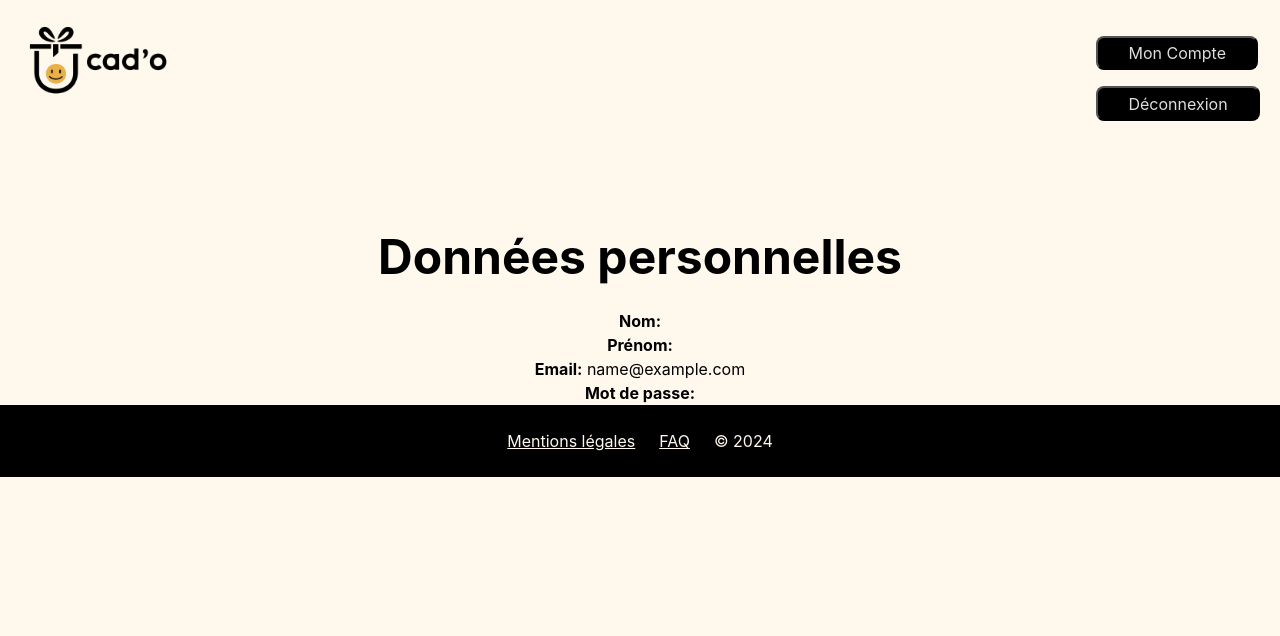
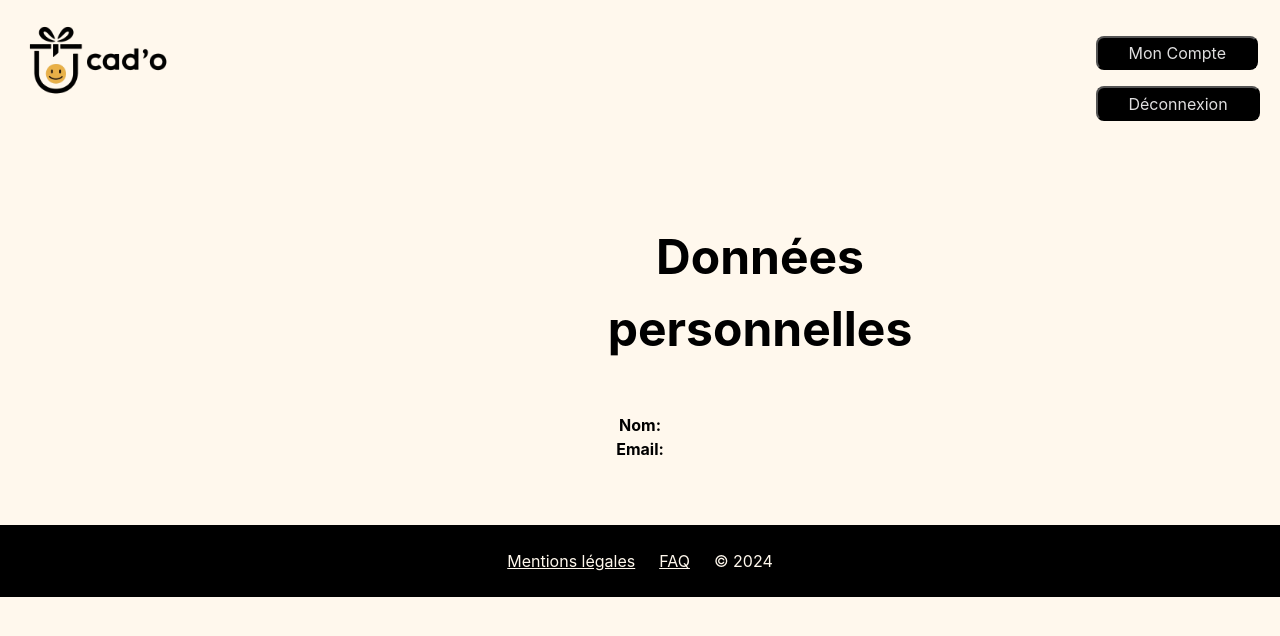
Before and after one commit to yanis-lannabi/cado-front, a React (Vite) app: page /mes-donnees-personnelles in a window 1280 px wide. Shown: the top 636 px of the page. Built offline with nearby package versions, Linux system fonts and the light colour scheme; sample sign-in values are in the browser's storage.

Commit message:
feat: :construction: PersonalData V2 - Fetch API

```diff
--- a/src/components/Pages/PersonalData/PersonalData.tsx
+++ b/src/components/Pages/PersonalData/PersonalData.tsx
@@ -1,51 +1,50 @@
 import './PersonalData.scss';
-import React, { useState, useEffect } from 'react';
+import { useState, useEffect } from 'react';
 
 interface UserData {
-  nom: string;
-  prénom: string;
+  name: string;
   email: string;
-  password: string;
 }
 
 function PersonalData() {
   const [userData, setUserData] = useState<UserData>({
-    nom: '',
-    prénom: '',
+    name: '',
     email: '',
-    password: '',
   });
 
   useEffect(() => {
-    const authData = JSON.parse(localStorage.getItem('authData') || '{}');
-    setUserData({
-      nom: authData.nom || '',
-      prénom: authData.prénom || '',
-      email: authData.email || '',
-      password: authData.password || '',
-    });
-  }, []);
+    async () => {
+      try {
+        const response = await fetch('https://cado.zapto.org/me');
+        if (response.ok) {
+          const userData = await response.json();
+          setUserData(userData);
+        } else {
+          console.error('Impossilbe de récupérer les données utilisateur');
+        }
+      } catch (error) {
+        console.error(
+          'Erreur à la récupération des données utilisateur',
+          error
+        );
+      }
+    };
+  });
 
   return (
-    <div className="PersonalData">
-      <header className="PersonalData__Title">
-        <h1 className="PersonalData__h1">Données personnelles</h1>
+    <div className="WebsiteName">
+      <header className="Website__Title">
+        <h1>Données personnelles</h1>
       </header>
-      <div className="PersonalData__details">
-        <p className="PersonalData__item">
-          <strong>Nom:</strong> {userData.nom}
-        </p>
-        <p className="PersonalData__item">
-          <strong>Prénom:</strong> {userData.prénom}
-        </p>
-        <p>
-          <strong>Email:</strong> {userData.email}
-        </p>
-        <p className="PersonalData__item">
-          <strong>Mot de passe:</strong> {userData.password}
-          {/* Afficher le mot de passe en texte brut n'est généralement pas une bonne pratique pour des raisons de sécurité. Même si c'est sur le côté client, cela peut toujours poser des problèmes de sécurité, surtout si l'écran est visible par d'autres personnes. Vous devriez envisager de ne pas afficher le mot de passe ou de le masquer d'une manière ou d'une autre. */}
-        </p>
-
+      <div className="PersonalData">
+        <div>
+          <p>
+            <strong>Nom:</strong> {userData.name}
+          </p>
+          <p>
+            <strong>Email:</strong> {userData.email}
+          </p>
+        </div>
         {/* <button onClick={handleSave}>Enregistrer</button>
         Ce bouton sera utilisé si on met en place les modifications
         de données personnelles */}
```
